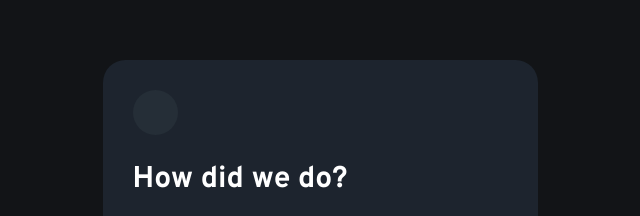
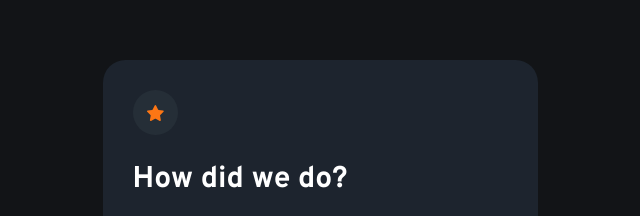
Before and after one commit to Julio-Souto/interactive-rating-component, a plain HTML site: page index.html in a window 1280 px wide. Shown: the part 150-366 px from the top of the page, 320-960 px from the left. Drawn offline with Linux system fonts and the light colour scheme; the site is published under a folder, as on GitHub Pages, so addresses that start at the root find nothing.

Commit message:
update Star Icon

```diff
--- a/index.html
+++ b/index.html
@@ -49,7 +49,7 @@
       height: 45px;
       border: none;
       border-radius: 50%;
-      background: var(--color-blue-button) url(/images/icon-star.svg) no-repeat center;
+      background: var(--color-blue-button) url(images/icon-star.svg) no-repeat center;
     }
     .main-title{
       color: white;
```
